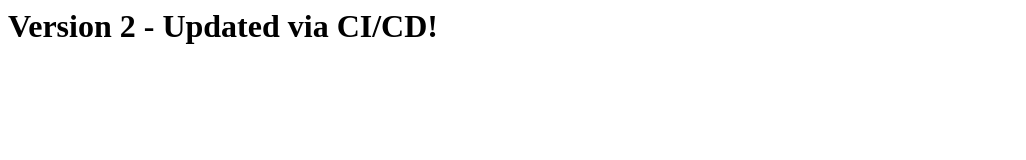
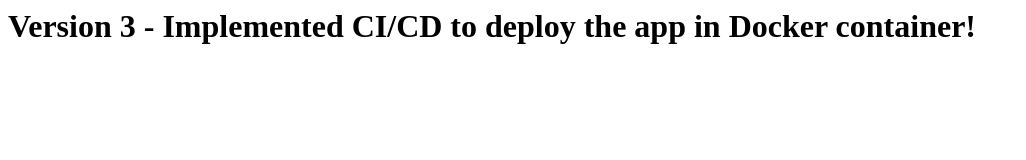
Before and after one commit to SandyDevOpsStuffs/Experiment5, a plain HTML site: page index.html in a window 1280 px wide. Shown: the whole page, without its empty margins (0-1026 px from the left). Drawn offline with Linux system fonts and the light colour scheme.

Commit message:
Implemented CI/CD to deploy the app in Docker container!

```diff
--- a/index.html
+++ b/index.html
@@ -1 +1 @@
-<h1>Version 2 - Updated via CI/CD!</h1>
+<h1>Version 3 - Implemented CI/CD to deploy the app in Docker container!</h1>
```
